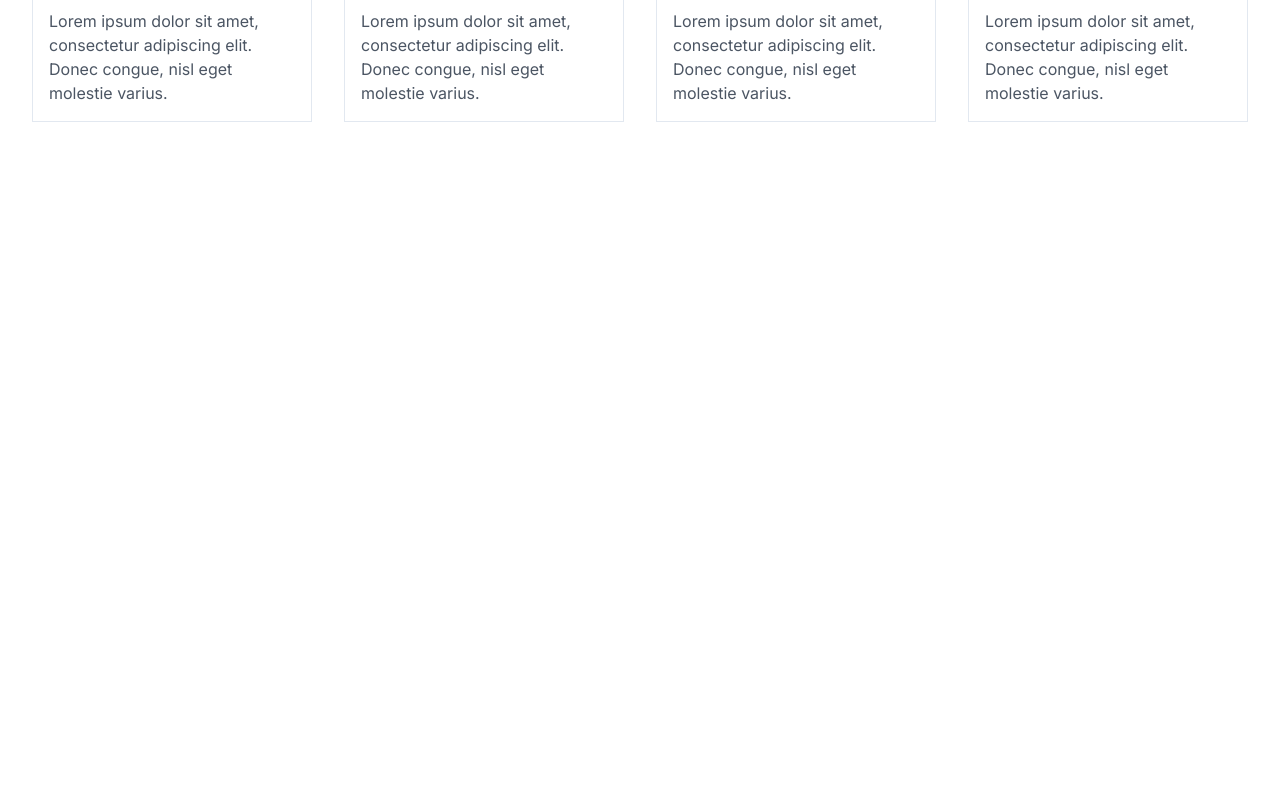
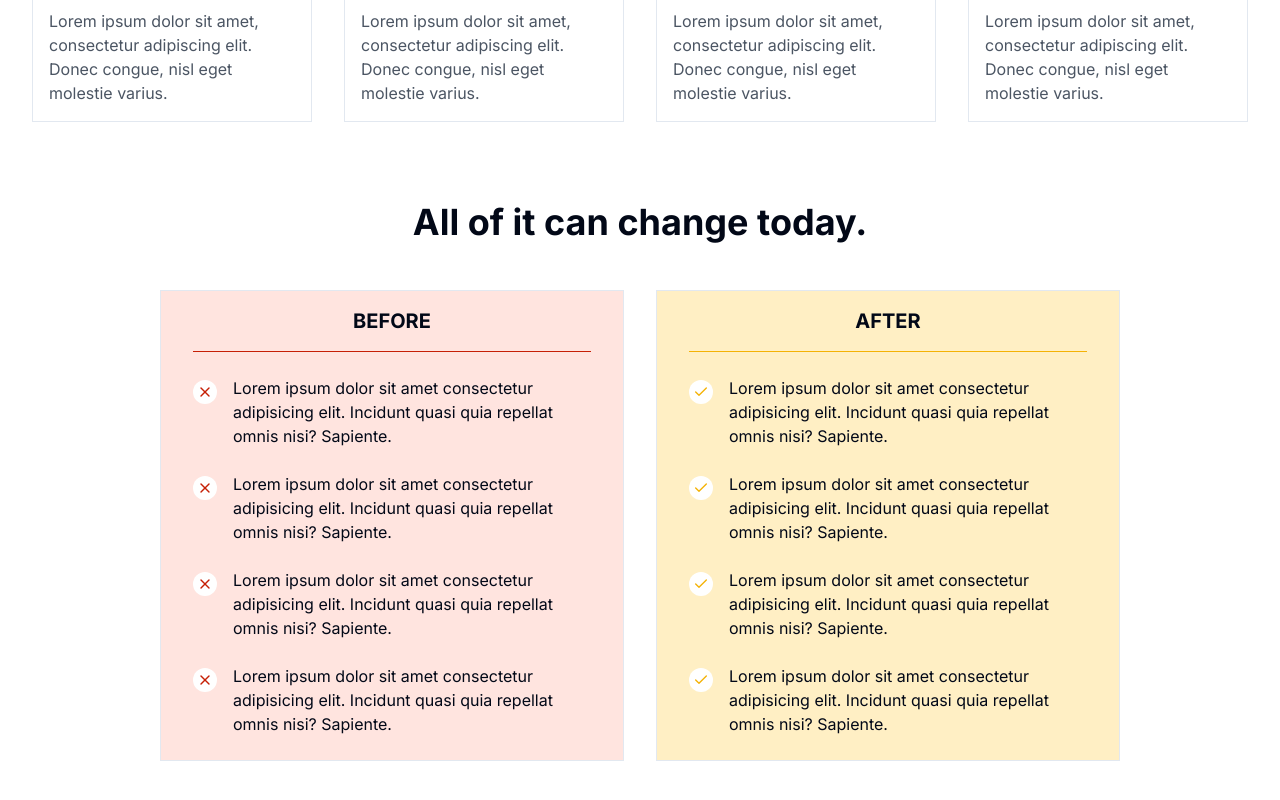
Before and after one commit to nguyenduchuy271197/chinese-webinar-landing, a Next.js app: page / in a window 1280 px wide. Shown: the part 1115-1915 px from the top of the page. Built offline with nearby package versions, Linux system fonts and the light colour scheme.

Commit message:
features:story

```diff
--- a/src/app/_components/story.tsx
+++ b/src/app/_components/story.tsx
@@ -1,8 +1,69 @@
+import { Check, X } from "lucide-react";
+
 export default function Story() {
+  const story = {
+    before: [
+      "Lorem ipsum dolor sit amet consectetur adipisicing elit. Incidunt quasi quia repellat omnis nisi? Sapiente.",
+      "Lorem ipsum dolor sit amet consectetur adipisicing elit. Incidunt quasi quia repellat omnis nisi? Sapiente.",
+      "Lorem ipsum dolor sit amet consectetur adipisicing elit. Incidunt quasi quia repellat omnis nisi? Sapiente.",
+      "Lorem ipsum dolor sit amet consectetur adipisicing elit. Incidunt quasi quia repellat omnis nisi? Sapiente.",
+    ],
+    after: [
+      "Lorem ipsum dolor sit amet consectetur adipisicing elit. Incidunt quasi quia repellat omnis nisi? Sapiente.",
+      "Lorem ipsum dolor sit amet consectetur adipisicing elit. Incidunt quasi quia repellat omnis nisi? Sapiente.",
+      "Lorem ipsum dolor sit amet consectetur adipisicing elit. Incidunt quasi quia repellat omnis nisi? Sapiente.",
+      "Lorem ipsum dolor sit amet consectetur adipisicing elit. Incidunt quasi quia repellat omnis nisi? Sapiente.",
+    ],
+  };
+
   return (
     <section>
-      <div className="max-w-screen-sm px-8 mx-auto">
-        <div></div>
+      <div className="max-w-screen-lg px-8 mx-auto">
+        <div className="space-y-12">
+          <h3 className="text-center text-4xl font-bold">
+            All of it can change today.
+          </h3>
+
+          <div className="grid sm:grid-cols-2 gap-8">
+            <div className="border px-8 bg-[#FFE4DF]">
+              <div className="text-center py-4">
+                <h4 className="uppercase font-bold text-xl">Before</h4>
+              </div>
+
+              <hr className="border-[#C61F05]" />
+
+              <div className="space-y-6 py-6">
+                {story.before.map((item) => (
+                  <div className="flex gap-4" key={item}>
+                    <div className="w-6 h-6 rounded-full bg-white shrink-0 flex justify-center items-center mt-1">
+                      <X className="text-[#C61F05] w-4 h-4" />
+                    </div>
+                    <p>{item}</p>
+                  </div>
+                ))}
+              </div>
+            </div>
+
+            <div className="border px-8 bg-[#FFEFC4]">
+              <div className="text-center py-4">
+                <h4 className="uppercase font-bold text-xl">After</h4>
+              </div>
+
+              <hr className="border-[#F4B205]" />
+
+              <div className="space-y-6 py-6">
+                {story.after.map((item) => (
+                  <div className="flex gap-4" key={item}>
+                    <div className="w-6 h-6 rounded-full bg-white shrink-0 flex justify-center items-center mt-1">
+                      <Check className="text-[#F4B205] w-4 h-4" />
+                    </div>
+                    <p>{item}</p>
+                  </div>
+                ))}
+              </div>
+            </div>
+          </div>
+        </div>
       </div>
     </section>
   );
```
